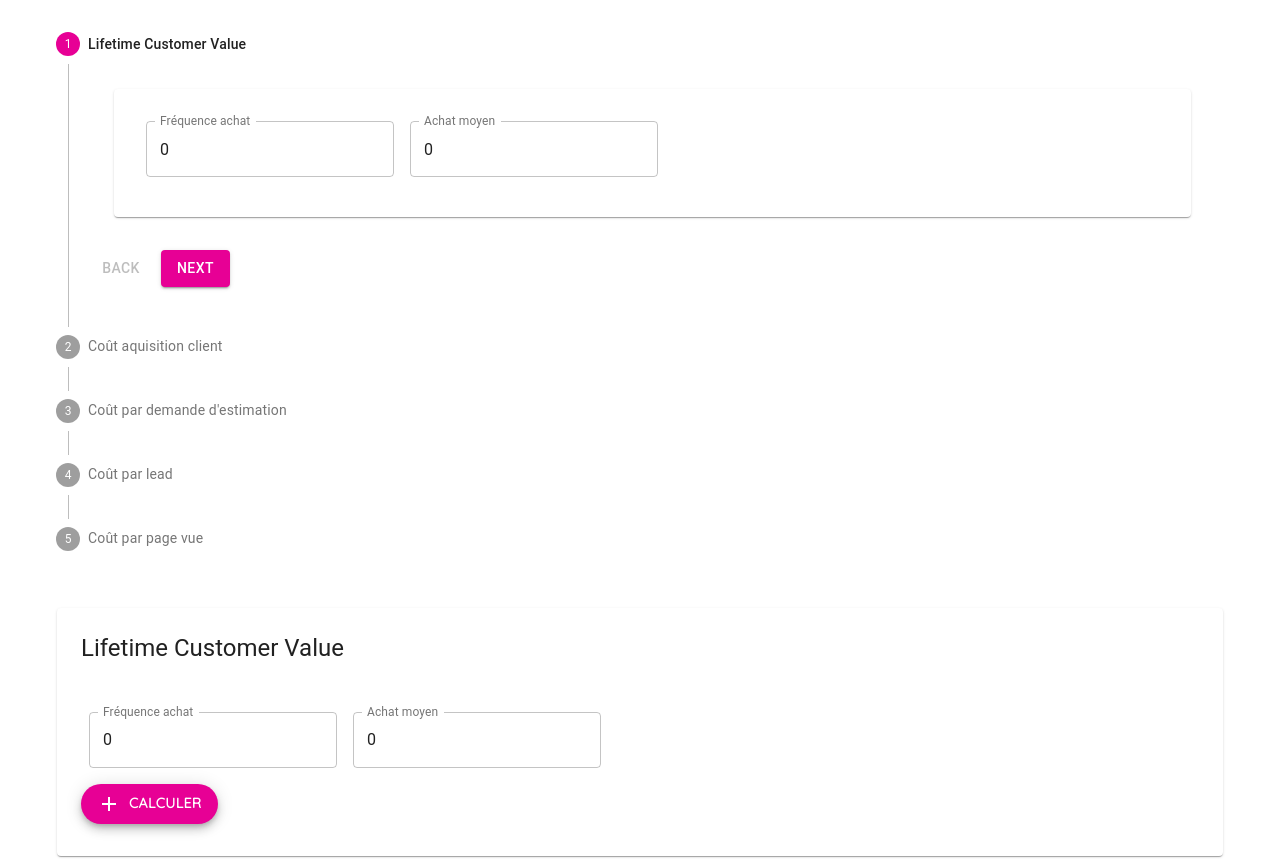
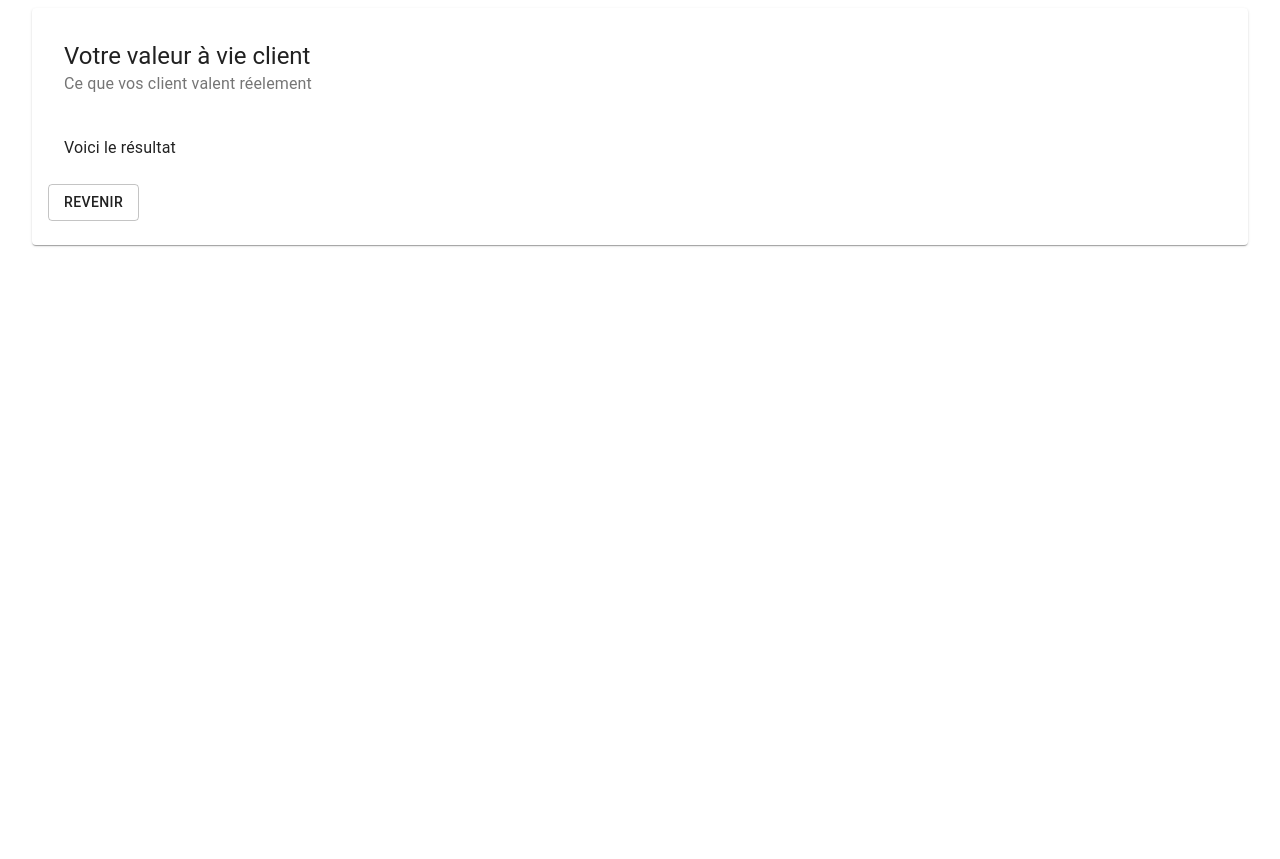
Before and after one commit to jemrickrioux/lead, a React (Create React App) app: page /calculateur/resultat in a window 1280 px wide. Shown: the top 859 px of the page. After the commit the page ends 800 px from the top, so only its background shows below. Built offline with nearby package versions, Linux system fonts and the light colour scheme.

Commit message:
refactor code and add route navigation

```diff
--- a/package.json
+++ b/package.json
@@ -12,6 +12,7 @@
     "dinero.js": "^1.8.1",
     "react": "^16.13.1",
     "react-dom": "^16.13.1",
+    "react-router-dom": "^5.1.2",
     "react-scripts": "3.4.1"
   },
   "scripts": {
--- a/src/App.js
+++ b/src/App.js
@@ -1,12 +1,17 @@
 import React, { useState } from "react";
-import FormCard from "./FormCard";
-import VerticalLinearStepper from "./Stepper";
+import { BrowserRouter as Router, Switch, Route } from "react-router-dom";
 import {
   makeStyles,
   createMuiTheme,
   ThemeProvider
 } from "@material-ui/core/styles";
-import { Container } from "@material-ui/core";
+import { Container, Button } from "@material-ui/core";
+import Home from "./components/Home";
+import SaleTool from "./components/SaleTool";
+import Wizard from "./components/Wizard";
+import Results from "./components/Results";
+
+import getConfigurations from "./config";
 
 const theme = createMuiTheme({
   palette: {
@@ -14,95 +19,21 @@ const theme = createMuiTheme({
   }
 });
 
-const configurations = {
-  fundamentals: [
-    {
-      title: "Lifetime Customer Value",
-      id: "ltv",
-      fields: [
-        { label: "Fréquence achat", type: "frequence" },
-        { label: "Achat moyen", type: "contrat" }
-      ],
-      values: {
-        ltv: 0,
-        contrat: 0,
-        frequence: 0
-      },
-      answerTemplate: "Vos clients valent: "
-    },
-    {
-      title: "Coût aquisition client",
-      id: "cac",
-      fields: [{ label: "% marketing", type: "marketing" }],
-      values: {
-        ltv: 0,
-        cac: 0,
-        marketing: 0
-      },
-      answerTemplate: "Pour un client vous pouvez payer: "
-    },
-    {
-      title: "Coût par demande d'estimation",
-      id: "pac",
-      fields: [{ label: "% Rdv en client", type: "closing" }],
-      values: {
-        closing: 0,
-        cac: 0,
-        pac: 0
-      },
-      answerTemplate: "Pour un rendez-vous vous pouvez payer: "
-    },
-    {
-      type: "multiply",
-      title: "Coût par lead",
-      id: "cpa",
-      fields: [{ label: "% Lead en rdv", type: "closing" }],
-      values: {
-        closing: 0,
-        cac: 0,
-        cpa: 0
-      },
-      answerTemplate: "Pour un lead vous pouvez payer: "
-    },
-    {
-      type: "multiply",
-      title: "Coût par page vue",
-      id: "lpv",
-      fields: [{ label: "% conversion landing", type: "conversion" }],
-      values: {
-        conversion: 0,
-        cpa: 0,
-        lpv: 0
-      },
-      answerTemplate: "Pour une page vue vous pouvez payer: "
-    }
-  ]
-};
+const App = () => {
+  const configurations = getConfigurations();
+  const [configs, setConfigs] = useState(configurations);
 
-const App = () => {
-  const baseState = configurations => {
-    let baseState = {};
-    let results = {};
-    configurations.fundamentals.forEach(form => {
-      results[form.id] = "";
-      baseState[form.id] = {
-        values: form.values
-      };
-    });
-    baseState = { ...baseState, results, forms: configurations.fundamentals };
-    return baseState;
-  };
-  const [configs, setConfigs] = useState(baseState(configurations));
-
-  const setValue = type => values => {
-    const newValues = {
+  const setValue = type => newValue => {
+    console.log("newvalues", newValue);
+    console.log("configs", configs);
+    const newConfigs = {
       ...configs,
-      [type]: {
-        ...configs[type],
-        values
+      results: {
+        ...configs.results,
+        [type]: newValue
       }
     };
-    setConfigs(newValues);
+    setConfigs(newConfigs);
   };
 
   const setAnswer = type => answer => {
@@ -117,34 +48,39 @@ const App = () => {
   };
 
   return (
+    <Router>
       <ThemeProvider theme={theme}>
-      <Container>
-        <VerticalLinearStepper
+        <Switch>
+          <Route path="/" exact component={Home} />
+          <Route
+            path="/calculateur"
+            exact
+            render={() => (
+              <Wizard
                 setValue={setValue}
                 setAnswer={setAnswer}
                 configs={configs}
               />
-        {configs.forms.map((form, key) => {
-          return (
-            <FormCard
-              title={form.title}
-              pastValue={
-                key > 0 ? configs.results[configs.forms[key - 1].id] : false
-              }
-              id={form.id}
-              fields={form.fields}
-              values={configs[form.id].values}
-              answer={configs.results[form.id]}
-              setAnswer={setAnswer(form.id)}
-              answerTemplate={form.answerTemplate}
-              setValues={setValue(form.id)}
-              double={form.double}
-              simple={form.simple}
+            )}
           />
-          );
-        })}
-      </Container>
+          <Route
+            path="/ventes"
+            exact
+            render={() => (
+              <SaleTool
+                setValue={setValue}
+                configs={configs}
+                setAnswer={setAnswer}
+              />
+            )}
+          />
+          <Route
+            path="/calculateur/resultat"
+            render={() => <Results text={configs.text} />}
+          />
+        </Switch>
       </ThemeProvider>
+    </Router>
   );
 };
 
--- a/src/FormCardLite.js
+++ b/src/components/FormCardLite.js
@@ -1,21 +1,6 @@
 import React, { useState } from "react";
-import {
-  makeStyles,
-  createMuiTheme,
-  ThemeProvider
-} from "@material-ui/core/styles";
-import {
-  Divider,
-  Card,
-  FormControl,
-  CardContent,
-  CardHeader,
-  Typography,
-  TextField,
-  Button,
-  Fab,
-  Box
-} from "@material-ui/core";
+import { makeStyles } from "@material-ui/core/styles";
+import { Card, FormControl, CardContent, TextField } from "@material-ui/core";
 
 import { Add as AddIcon } from "@material-ui/icons";
 import Dinero from "dinero.js";
@@ -54,23 +39,11 @@ const useStyles = makeStyles(theme => ({
   }
 }));
 
-const FormCardLite = ({
-  fields,
-  values,
-  answerTemplate,
-  setValues,
-  title,
-  pastValue,
-  answer,
-  setAnswer
-}) => {
+const FormCardLite = ({ fields, values, setValues, results }) => {
   const classes = useStyles();
 
   const handleChange = (e, type) => {
-    const data = {
-      ...values,
-      [type]: e.currentTarget.value
-    };
+    const data = e.currentTarget.value;
     setValues(data);
   };
 
@@ -80,13 +53,13 @@ const FormCardLite = ({
         <form className={classes.form} noValidate autoComplete="off">
           {fields.map(field => {
             return (
-              <FormControl variant="outlined">
+              <FormControl key={field.type} variant="outlined">
                 <TextField
-                  id={field.type}
+                  key={field.type}
                   label={field.label}
                   variant="outlined"
                   type="number"
-                  value={values[field.type]}
+                  value={results[field.type]}
                   onChange={e => handleChange(e, field.type)}
                 />
               </FormControl>
--- /dev/null
+++ b/src/components/Home.js
@@ -0,0 +1,28 @@
+import React from "react";
+import { Link } from "react-router-dom";
+import { makeStyles } from "@material-ui/core/styles";
+import { Container, Button } from "@material-ui/core";
+
+export default function Home() {
+  return (
+    <Container>
+      <div>
+        <h1>Calculateur pour campagnes publicitaires</h1>
+        <h2>Investissez suffisament et intelligemment.</h2>
+        <p>
+          Lorem ipsum dolor sit amet, consectetur adipiscing elit. Praesent et
+          semper lacus. Nullam ex lectus, iaculis in venenatis at, pharetra quis
+          eros. Donec eu leo sed nibh viverra semper. Duis aliquet dapibus
+          lacinia. Donec et magna ultrices, mattis purus eu, varius magna. Morbi
+          placerat nunc sapien, at tempus quam lacinia malesuada. Mauris rutrum
+          efficitur eleifend. Aliquam sed posuere magna, a suscipit velit.
+        </p>
+        <Link to="/calculateur">
+          <Button color="primary" variant="outlined">
+            Calculer maintenant
+          </Button>
+        </Link>
+      </div>
+    </Container>
+  );
+}
--- /dev/null
+++ b/src/components/Results.js
@@ -0,0 +1,47 @@
+import React, { useState } from "react";
+import { Link } from "react-router-dom";
+import {
+  makeStyles,
+  createMuiTheme,
+  ThemeProvider
+} from "@material-ui/core/styles";
+import {
+  Card,
+  CardContent,
+  Container,
+  CardHeader,
+  Typography,
+  Button,
+  Fab
+} from "@material-ui/core";
+
+const useStyles = makeStyles(theme => ({
+  resultsContent: {
+    marginLeft: theme.spacing(2),
+    marginTop: theme.spacing(3),
+    marginBottom: theme.spacing(3)
+  }
+}));
+
+const classes = makeStyles({});
+
+export default function Results(props) {
+  const classes = useStyles();
+  const { text } = props;
+  const { results } = text;
+  return (
+    <Container>
+      <Card>
+        <CardContent>
+          <CardHeader title={results.title} subheader={results.subheader} />
+          <Typography className={classes.resultsContent} variant={"body1"}>
+            {results.content}
+          </Typography>
+          <Link to={"/calculateur"}>
+            <Button variant="outlined">Revenir</Button>
+          </Link>
+        </CardContent>
+      </Card>
+    </Container>
+  );
+}
--- /dev/null
+++ b/src/components/SaleTool.js
@@ -0,0 +1,29 @@
+import React from "react";
+import { Container } from "@material-ui/core";
+import FormCard from "./FormCard";
+
+export default function SaleTool({ configs, setValue, setAnswer }) {
+  return (
+    <Container>
+      {configs.steps.map((form, key) => {
+        return (
+          <FormCard
+            title={form.title}
+            pastValue={
+              key > 0 ? configs.results[configs.steps[key - 1].id] : false
+            }
+            id={form.id}
+            fields={form.fields}
+            values={configs[form.id].values}
+            answer={configs.results[form.id]}
+            setAnswer={setAnswer(form.id)}
+            answerTemplate={form.answerTemplate}
+            setValues={setValue(form.id)}
+            double={form.double}
+            simple={form.simple}
+          />
+        );
+      })}
+    </Container>
+  );
+}
--- a/src/Stepper.js
+++ b/src/components/Wizard.js
@@ -1,4 +1,5 @@
 import React from "react";
+import { Redirect } from "react-router-dom";
 import { makeStyles } from "@material-ui/core/styles";
 import Stepper from "@material-ui/core/Stepper";
 import Step from "@material-ui/core/Step";
@@ -25,33 +26,7 @@ const useStyles = makeStyles(theme => ({
   }
 }));
 
-function getSteps() {
-  return ["Calculer vos fondamentales", "Create an ad group", "Create an ad"];
-}
-
-function getStepContent(step) {
-  switch (step) {
-    case 0:
-      return `For each ad campaign that you create, you can control how much
-              you're willing to spend on clicks and conversions, which networks
-              and geographical locations you want your ads to show on, and more.`;
-    case 1:
-      return "An ad group contains one or more ads which target a shared set of keywords.";
-    case 2:
-      return `Try out different ad text to see what brings in the most customers,
-              and learn how to enhance your ads using features like ad extensions.
-              If you run into any problems with your ads, find out how to tell if
-              they're running and how to resolve approval issues.`;
-    default:
-      return "Unknown step";
-  }
-}
-
-export default function VerticalLinearStepper({
-  configs,
-  setValue,
-  setAnswer
-}) {
+export default function Wizard({ configs, setValue, setAnswer }) {
   const classes = useStyles();
   const [activeStep, setActiveStep] = React.useState(0);
 
@@ -70,24 +45,18 @@ export default function VerticalLinearStepper({
   return (
     <div className={classes.root}>
       <Stepper activeStep={activeStep} orientation="vertical">
-        {configs.forms.map((form, key) => (
-          <Step key={form.title}>
+        {configs.steps.map((form, key) => (
+          <Step key={form.id}>
             <StepLabel>{form.title}</StepLabel>
             <StepContent>
               <FormCardLite
-                title={form.title}
-                pastValue={
-                  key > 0 ? configs.results[configs.forms[key - 1].id] : false
-                }
+                key={form.id + "-careder"}
                 id={form.id}
                 fields={form.fields}
                 values={configs[form.id].values}
-                answer={configs.results[form.id]}
                 setAnswer={setAnswer(form.id)}
-                answerTemplate={form.answerTemplate}
                 setValues={setValue(form.id)}
-                double={form.double}
-                simple={form.simple}
+                results={configs.results}
               />
               <div className={classes.actionsContainer}>
                 <div>
@@ -104,7 +73,7 @@ export default function VerticalLinearStepper({
                     onClick={handleNext}
                     className={classes.button}
                   >
-                    {activeStep === configs.forms.length - 1
+                    {activeStep === configs.steps.length - 1
                       ? "Finish"
                       : "Next"}
                   </Button>
@@ -114,9 +83,13 @@ export default function VerticalLinearStepper({
           </Step>
         ))}
       </Stepper>
-      {activeStep === configs.forms.length && (
+      {activeStep === configs.steps.length && (
         <Paper square elevation={0} className={classes.resetContainer}>
-          <Typography>All steps completed - you&apos;re finished</Typography>
+          <Typography>
+            All steps completed - you&apos;re finished
+            {JSON.stringify(configs.results)}
+          </Typography>
+          <Redirect to="/calculateur/resultat" />
           <Button onClick={handleReset} className={classes.button}>
             Reset
           </Button>
--- /dev/null
+++ b/src/config.js
@@ -0,0 +1,122 @@
+const stepsLtv = {
+  steps: [
+    {
+      title: "Nombre de Clients (en 12 mois)",
+      id: "clients",
+      fields: [
+        { label: "Nombre de clients (12 mois)", type: "clients", value: 0 }
+      ],
+      values: { clients: 0 },
+      answerTemplate: "Vos clients valent: "
+    },
+    {
+      title: "Nombre de ventes (en 12 mois)",
+      id: "ventes",
+      fields: [{ label: "Ventes", type: "ventes", value: 0 }],
+      values: { ventes: 0 },
+      answerTemplate: "Vos clients valent: "
+    },
+    {
+      title: "Revenus (12 mois)",
+      id: "revenus",
+      fields: [{ label: "Revenus (12 mois)", type: "revenus", value: 0 }],
+      values: { revenus: 0 },
+      answerTemplate: "Vos clients valent: "
+    },
+    {
+      title: "Pourcentage des revenus investis en marketing",
+      id: "marketing",
+      fields: [{ label: "% marketing", type: "marketing", value: 0 }],
+      values: { marketing: 0 },
+      answerTemplate: "Pour un client vous pouvez payer: "
+    }
+  ],
+  text: {
+    results: {
+      title: "Votre valeur à vie client",
+      subheader: "Ce que vos client valent réelement",
+      content: "Voici le résultat"
+    }
+  }
+};
+
+const makeConfigsGetter = configurations => () => {
+  const { steps, text } = configurations;
+  let baseState = {};
+  let results = {};
+  configurations.steps.forEach(step => {
+    results[step.id] = "";
+    baseState[step.id] = {
+      values: step.values
+    };
+  });
+  baseState = { ...baseState, results, steps, text };
+  return baseState;
+};
+
+const getConfigurations = makeConfigsGetter(stepsLtv);
+
+export default getConfigurations;
+
+const stepsComplet = [
+  {
+    title: "Lifetime Customer Value",
+    id: "ltv",
+    fields: [
+      { label: "Fréquence achat", type: "frequence" },
+      { label: "Achat moyen", type: "contrat" }
+    ],
+    values: {
+      ltv: 0,
+      contrat: 0,
+      frequence: 0
+    },
+    answerTemplate: "Vos clients valent: "
+  },
+  {
+    title: "Coût aquisition client",
+    id: "cac",
+    fields: [{ label: "% marketing", type: "marketing" }],
+    values: {
+      ltv: 0,
+      cac: 0,
+      marketing: 0
+    },
+    answerTemplate: "Pour un client vous pouvez payer: "
+  },
+  {
+    title: "Coût par demande d'estimation",
+    id: "pac",
+    fields: [{ label: "% Rdv en client", type: "closing" }],
+    values: {
+      closing: 0,
+      cac: 0,
+      pac: 0
+    },
+    answerTemplate: "Pour un rendez-vous vous pouvez payer: "
+  },
+  {
+    type: "multiply",
+    title: "Coût par lead",
+    id: "cpa",
+    fields: [{ label: "% Lead en rdv", type: "closing" }],
+    values: {
+      closing: 0,
+      cac: 0,
+      cpa: 0
+    },
+    answerTemplate: "Pour un lead vous pouvez payer: "
+  },
+  {
+    type: "multiply",
+    title: "Coût par page vue",
+    id: "lpv",
+    fields: [{ label: "% conversion landing", type: "conversion" }],
+    values: {
+      conversion: 0,
+      cpa: 0,
+      lpv: 0
+    },
+    answerTemplate: "Pour une page vue vous pouvez payer: "
+  }
+];
--- a/src/index.css
+++ b/src/index.css
@@ -2,3 +2,7 @@
 body {
   font-family: "Quicksand", sans-serif;
 }
+
+a {
+  text-decoration: none;
+}
```
Also changed, not shown: src/components/FormCard.js (renamed from src/FormCard.js), 1 other file (tests, documents, lock files or other folders). Lines whose indentation alone changed are shown as unchanged.
